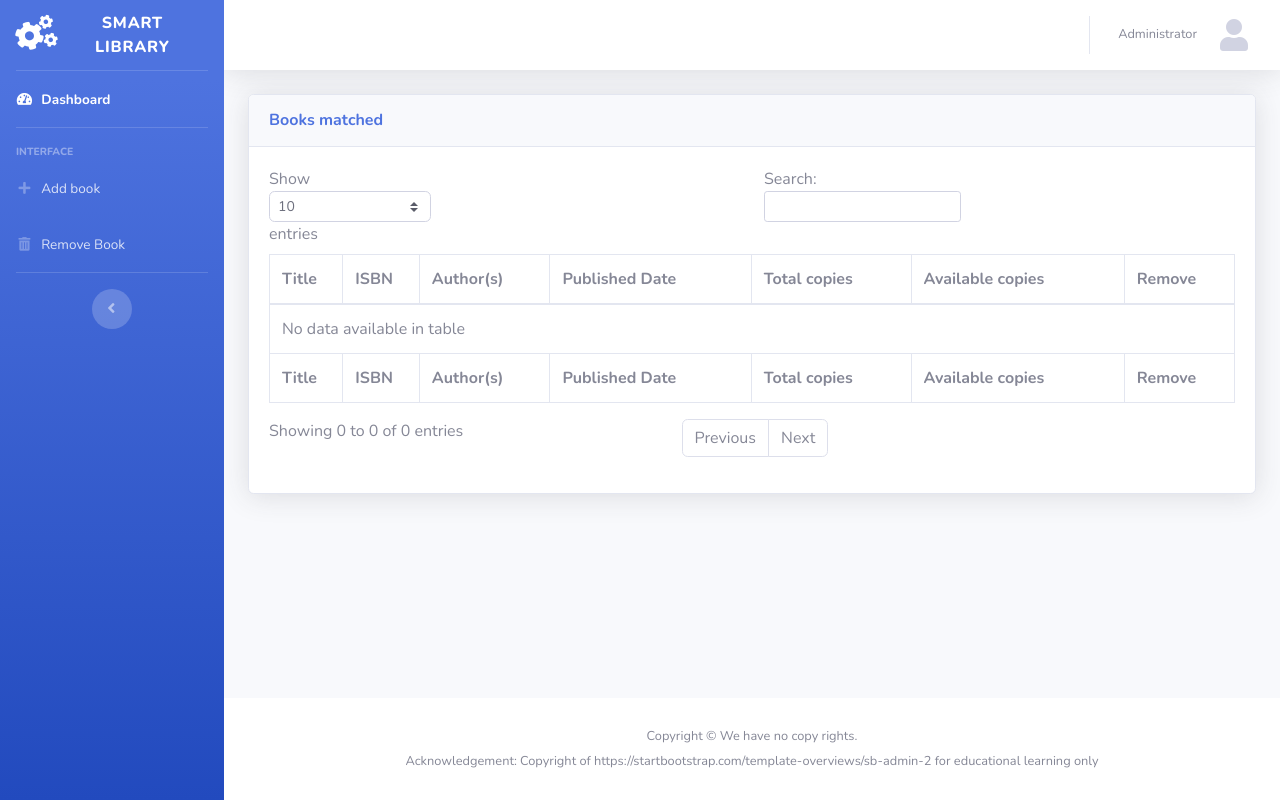
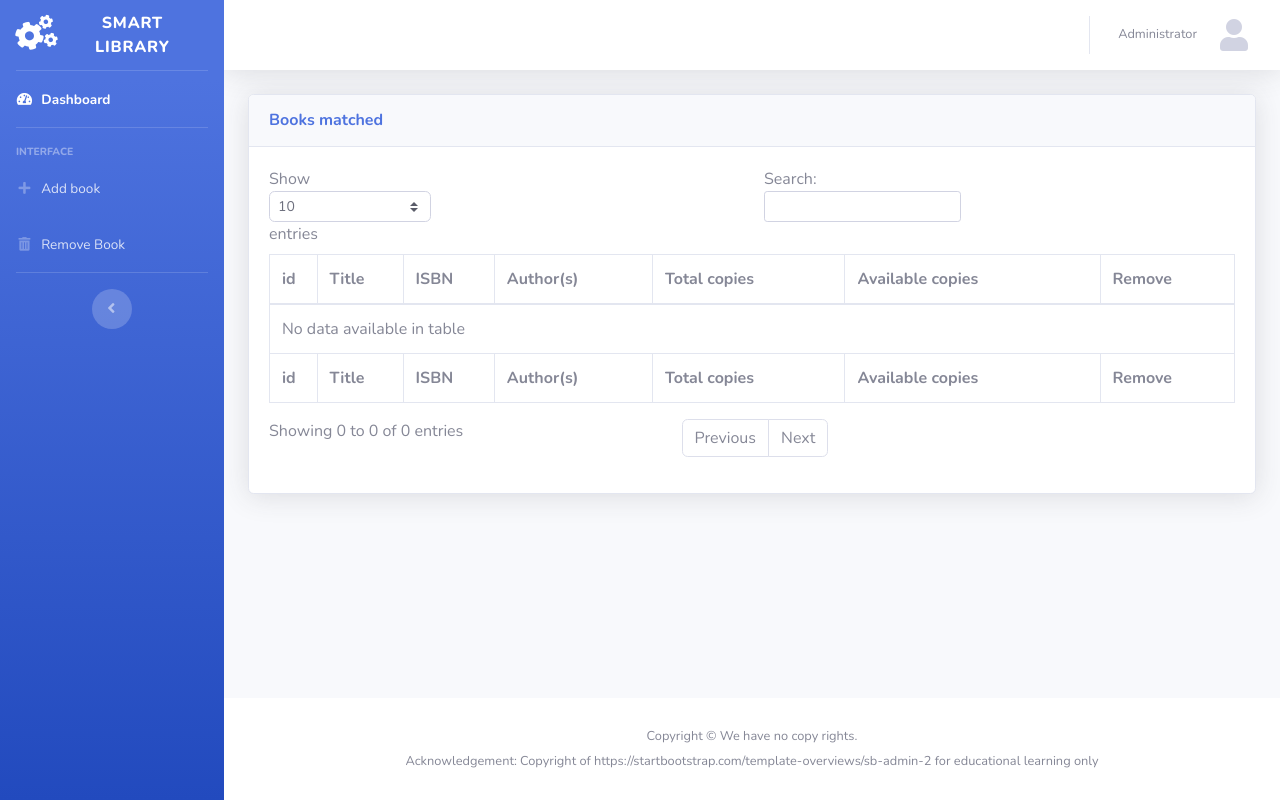
Before and after one commit to ujjwalbatra/smart-library, a Flask app: page /list-books/ in a window 1280 px wide. Run offline with Flask 2, Linux system fonts and the light colour scheme; parts of the project's set-up code (start-up, migrations or seed data) failed here and were passed over; some libraries are stand-ins or nearby versions.

Commit message:
modified table

```diff
--- a/admin_portal/static/js/demo/datatables-demo.js
+++ b/admin_portal/static/js/demo/datatables-demo.js
@@ -22,6 +22,7 @@ $(document).ready(function () {
         if (data[4] !== data[5]) {
             $("#warningModal").modal()
         } else {
+		console.log(data)
             url_ = "http://192.168.1.103:8080/delete-book/<" + data[0] +">"
          $.ajax({
              type: "POST",
--- a/admin_portal/templates/list-books.html
+++ b/admin_portal/templates/list-books.html
@@ -161,10 +161,10 @@
                             <table class="table table-bordered" id="dataTable" width="100%" cellspacing="0">
                                 <thead>
                                 <tr>
+			    	   <th>id</th>
                                     <th>Title</th>
                                     <th>ISBN</th>
                                     <th>Author(s)</th>
-                                    <th>Published Date</th>
                                     <th>Total copies</th>
                                     <th>Available copies</th>
                                     <th>Remove</th>
@@ -172,10 +172,10 @@
                                 </thead>
                                 <tfoot>
                                 <tr>
+				    <th>id</th>
                                     <th>Title</th>
                                     <th>ISBN</th>
                                     <th>Author(s)</th>
-                                    <th>Published Date</th>
                                     <th>Total copies</th>
                                     <th>Available copies</th>
                                     <th>Remove</th>
@@ -187,13 +187,13 @@
                                 {% for message in messages[0] %}
 
                                 <tr>
+                                    <td>{{ message['id'] }}</td>
                                     <td>{{ message['title'] }}</td>
                                     <td>{{ message['isbn'] }}</td>
                                     <td>{{ message['author'] }}</td>
-                                    <td>{{ message['published_year'] }}</td>
                                     <td>{{ message['total_copies'] }}</td>
                                     <td>{{ message['copies_available'] }}</td>
-				    <td>{{ messages['id'] }}</td>
+				    <td>{{ messages['published_year'] }}</td>
                                 </tr>
                                 {% endfor %}
                                 {% endif %}
```
